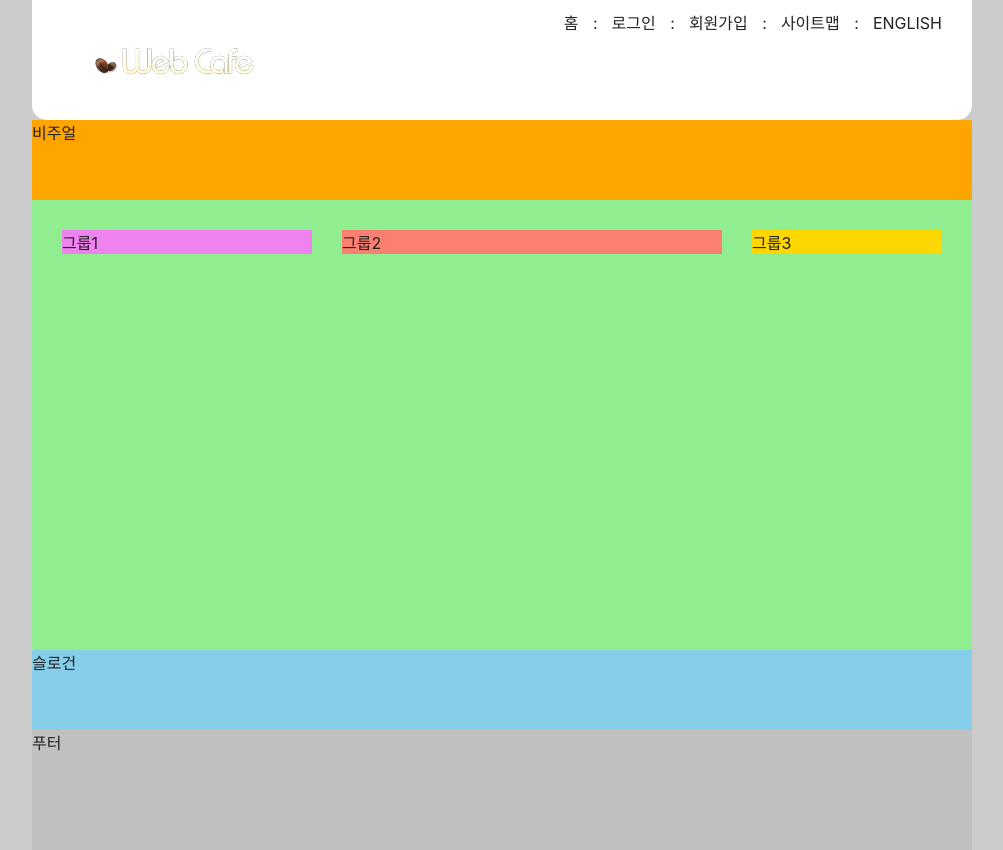
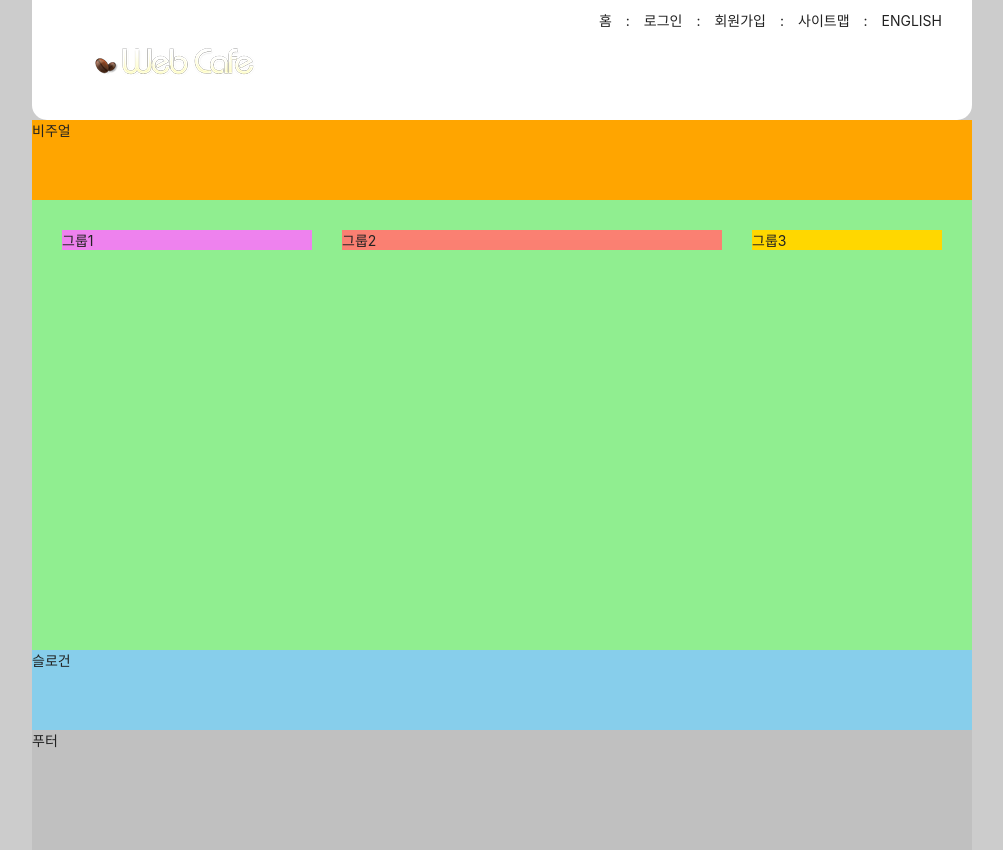
Before and after one commit to jeong-dev/HTML5, a plain HTML site: page index.html in a window 1280 px wide. Shown: the whole page, without its empty margins (138-1141 px from the left). Drawn offline with Linux system fonts and the light colour scheme; a web font is replaced by a local one.

Commit message:
html, body의 font-size 조절

```diff
--- a/styles/style.css
+++ b/styles/style.css
@@ -5,6 +5,10 @@
 /* 기본 스타일 */
 *, *::before, *::after {
   box-sizing: border-box;
+}
+
+html {
+  font-size: 10px;
 }
 
 /* 링크 스타일 */
@@ -18,6 +22,11 @@ body {
   background: #ccc;
   color: #222;
   font-family: "Pretendard Variable", Pretendard, -apple-system, BlinkMacSystemFont, system-ui, Roboto, "Helvetica Neue", "Segoe UI", "Apple SD Gothic Neo", "Noto Sans KR", "Malgun Gothic", "Apple Color Emoji", "Segoe UI Emoji", "Segoe UI Symbol", sans-serif;
+  font-size: 1.4rem;
+
+  /* em / rem 단위 */
+  /* em : 부모 요소로부터 상속받은 값을 기준으로 계산
+  rem : root를 기준으로 계산 */
 }
 
 /* 레이아웃 */
```
